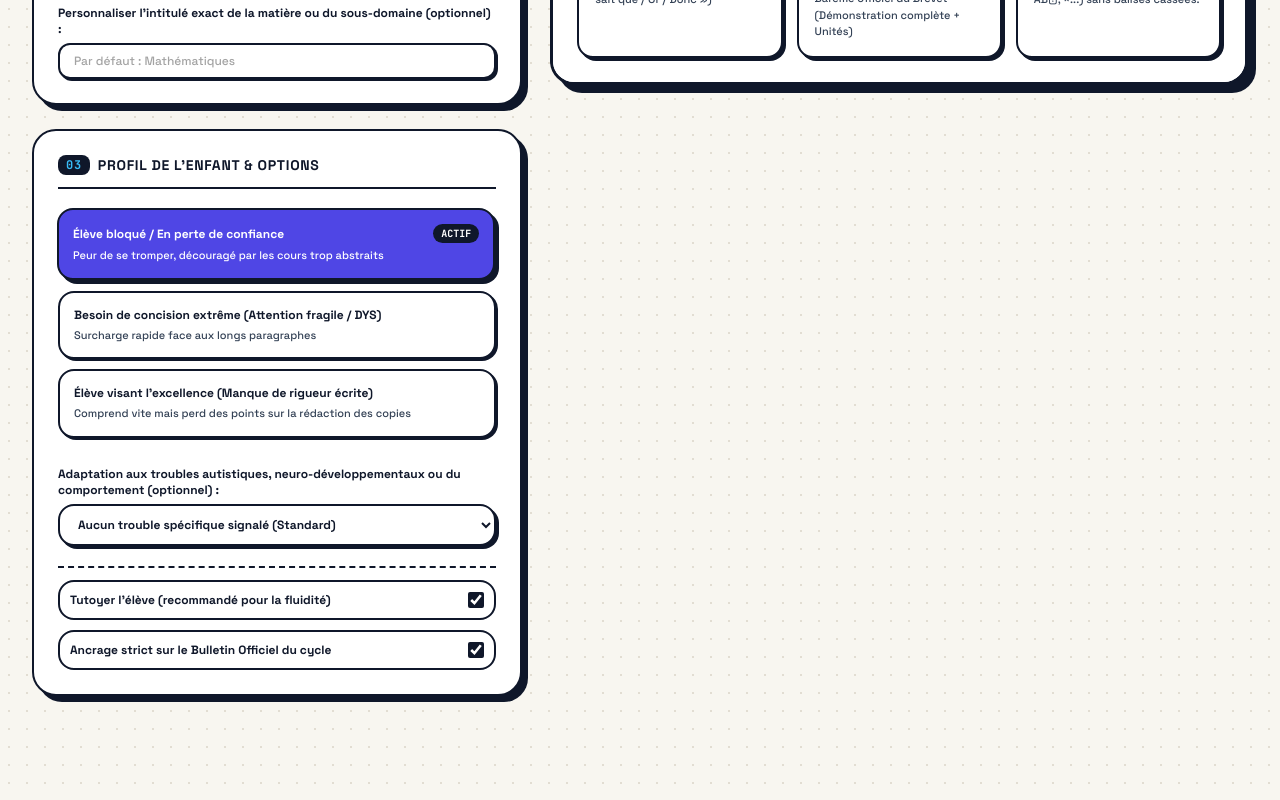
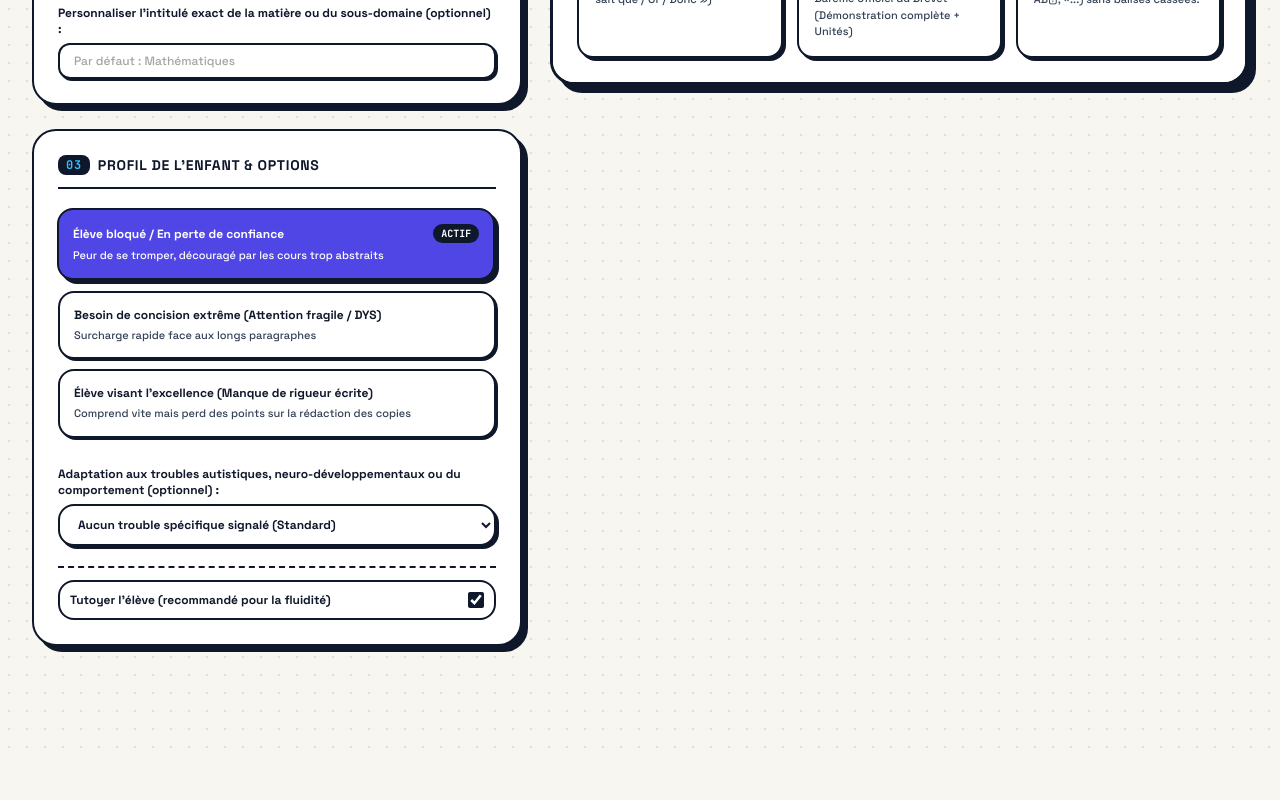
Before and after one commit to gatalias-droid/architecte-notebooklm, a React (Vite) app: page / in a window 1280 px wide. Shown: the part 1224-2024 px from the top of the page. After the commit the page ends 1974 px from the top, so only its background shows below. Built offline with nearby package versions, Linux system fonts and the light colour scheme.

Commit message:
refactor: lock strict curriculum grounding permanently in background and remove checkbox

```diff
--- a/src/App.jsx
+++ b/src/App.jsx
@@ -684,7 +684,6 @@ export default function App() {
   const [selectedCycleEval, setSelectedCycleEval] = useState('c4_eval_dnb');
   const [selectedNeuroBehavior, setSelectedNeuroBehavior] = useState('aucun');
   const [tutoiement, setTutoiement] = useState(true);
-  const [strictSourceGrounding, setStrictSourceGrounding] = useState(true);
   const [copied, setCopied] = useState(false);
   const [activeTab, setActiveTab] = useState('prompt'); // 'prompt' | 'simulation' | 'guide'
   const [manualOverride, setManualOverride] = useState(null);
@@ -738,9 +737,8 @@ export default function App() {
       ? "Adresse-toi à l'élève en le tutoyant avec un ton encourageant, direct et chaleureux."
       : "Adresse-toi à l'élève en le vouvoyant avec un ton bienveillant, valorisant et accessible.";
 
-    const sourceRule = strictSourceGrounding
-      ? "Appuie-toi strictement sur le périmètre et les attendus de fin de cycle du programme officiel présent dans les sources du carnet pour ne jamais introduire de notion hors-programme, tout en utilisant librement tes capacités pédagogiques pour créer des exemples chiffrés ou concrets progressifs."
-      : "Adapte systématiquement tes explications et tes exercices au programme officiel français de la classe de l'élève.";
+    const sourceRule =
+      "Appuie-toi strictement sur le périmètre et les attendus de fin de cycle du programme officiel présent dans les sources du carnet pour ne jamais introduire de notion hors-programme, tout en utilisant librement tes capacités pédagogiques pour créer des exemples chiffrés ou concrets progressifs.";
 
     const cycleCognitiveBlock = currentCycleConfig
       ? `\n${currentCycleConfig.cognitiveBase}\nÉTAYAGE PRIORITAIRE : ${activeScaffoldObj ? activeScaffoldObj.promptRule : ''}`
@@ -793,8 +791,7 @@ AFFICHAGE PROPRE ET LISIBLE :
     activeScaffoldObj,
     activeCycleEvalObj,
     currentSubject,
-    tutoiement,
-    strictSourceGrounding
+    tutoiement
   ]);
 
   // Simulation dynamique adaptée au Cycle (Cycle 2, Cycle 3, Cycle 4 ou Lycée)
@@ -1161,7 +1158,7 @@ AFFICHAGE PROPRE ET LISIBLE :
               </div>
 
               {/* Interrupteurs de réglage */}
-              <div className="pt-3 space-y-2.5 border-t-2 border-dashed border-[#0F172A]">
+              <div className="pt-3 border-t-2 border-dashed border-[#0F172A]">
                 <label className="flex items-center justify-between cursor-pointer p-2.5 bg-white border-2 border-[#0F172A] rounded-2xl">
                   <span className="text-xs font-bold text-[#0F172A]">
                     Tutoyer l'élève (recommandé pour la fluidité)
@@ -1171,20 +1168,6 @@ AFFICHAGE PROPRE ET LISIBLE :
                     checked={tutoiement}
                     onChange={(e) => {
                       setTutoiement(e.target.checked);
-                      setManualOverride(null);
-                    }}
-                    className="accent-[#0F172A] h-4 w-4 border-2 border-[#0F172A] rounded"
-                  />
-                </label>
-                <label className="flex items-center justify-between cursor-pointer p-2.5 bg-white border-2 border-[#0F172A] rounded-2xl">
-                  <span className="text-xs font-bold text-[#0F172A]">
-                    Ancrage strict sur le Bulletin Officiel du cycle
-                  </span>
-                  <input
-                    type="checkbox"
-                    checked={strictSourceGrounding}
-                    onChange={(e) => {
-                      setStrictSourceGrounding(e.target.checked);
                       setManualOverride(null);
                     }}
                     className="accent-[#0F172A] h-4 w-4 border-2 border-[#0F172A] rounded"
```
